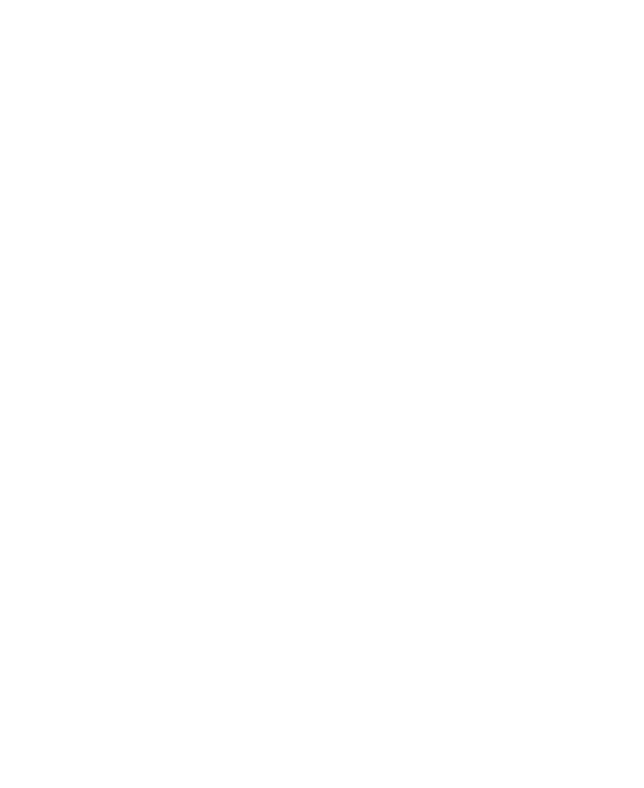
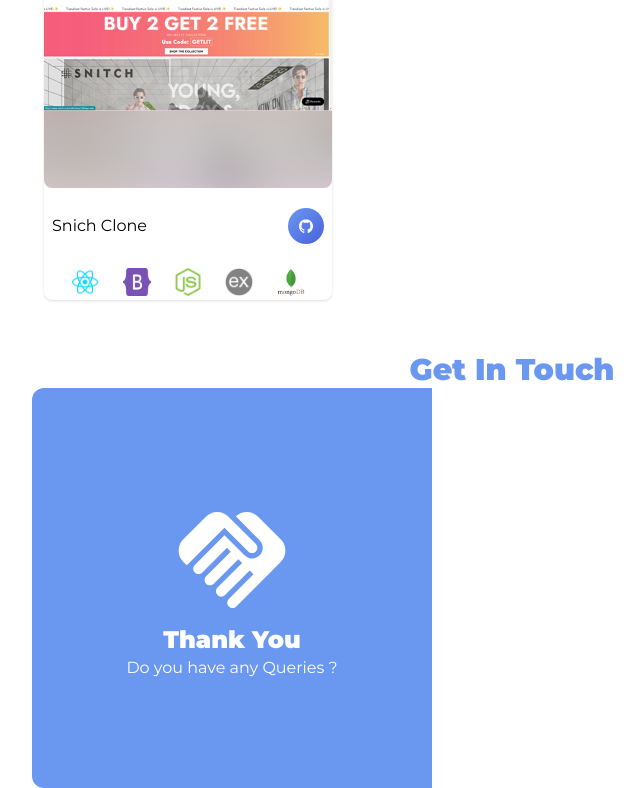
Before and after one commit to krishnaSONI011/portfolio2.0, a React (Create React App) app: page / in a window 1280 px wide. Shown: the part 2091-2879 px from the top of the page, without its empty margins (128-772 px from the left). Before the commit the page ends 1903 px from the top, so only its background shows below. Built offline with nearby package versions, Linux system fonts and the light colour scheme.

Commit message:
project section done

```diff
--- a/src/App.css
+++ b/src/App.css
@@ -23,3 +23,7 @@ body::-webkit-scrollbar-thumb {
 .btn{
   background:linear-gradient(134deg, #6A98F0 0%, #4961DC 99%)
 }
+
+.unscroll::-webkit-scrollbar {
+display: none;
+}
--- a/src/App.js
+++ b/src/App.js
@@ -5,6 +5,8 @@ import {DarkmodeProvider} from './Components/context/Darkmode.js'
 import Home from './Components/Home';
 import About from './Components/About';
 import Skill from './Components/Skills';
+import Project from './Components/Project';
+import GetinTouch from './Components/GetinTouch';
 function App() {
   return (
    <>
@@ -14,6 +16,8 @@ function App() {
    <Home/>
    <About/>
    <Skill/>
+   <Project/>
+   <GetinTouch/>
    </DarkmodeProvider>
    </>
   );
--- /dev/null
+++ b/src/Components/Form.jsx
@@ -0,0 +1,11 @@
+import React from 'react'
+
+export default function Form() {
+  return (
+    <div>
+      <form>
+
+      </form>
+    </div>
+  )
+}
--- /dev/null
+++ b/src/Components/GetinTouch.jsx
@@ -0,0 +1,30 @@
+import React from 'react'
+import { MdHandshake } from "react-icons/md";
+import Form from './Form';
+export default function GetinTouch() {
+  return (
+    <div className='mt-10 px-40'>
+      <div className='text-center text-3xl font-semibold text-[#6A98F0] font-1'>
+        Get In Touch
+      </div>
+
+     <div className='flex '>
+        <div className='w-[400px] h-[400px] bg-[#6A98F0] flex justify-center items-center flex-col rounded-l-xl'>
+                <div>
+                    <MdHandshake className='text-9xl text-white'/>
+                </div>
+                <div>
+                    <div className='font-semibold font-1 text-white text-2xl text-center'>Thank You</div>
+                    <div className=' font-1 text-white text-md'>Do you have any Queries ?</div>
+                </div>
+        </div>
+
+
+        {/* Form component */}
+        <div>
+            <Form/>
+        </div>
+     </div>
+    </div>
+  )
+}
--- /dev/null
+++ b/src/Components/Project.jsx
@@ -0,0 +1,29 @@
+import React from 'react'
+import Projecttile from './Projecttile'
+
+export default function Project() {
+  const projects = [
+    {name:'Snich Clone', image:'/images/ecom.png',skills:[
+      {skill:'React'},{skill:'Bootstrap'},{skill:'Node'},{skill:'express'},{skill:'mongoDB'}
+    ]},
+
+
+  ]
+  return (
+    <>
+      <div className='mt-10 px-40'>
+        <div className='text-center'>
+                <h1 className='font-1 text-3xl text-[#6A98F0] '>Projects</h1>
+        </div>
+        <div className='flex'>
+          {
+            projects.map((p)=>(
+
+              <Projecttile name={p.name} image={p.image} skills={p.skills}/>
+            ))
+          }
+        </div>
+      </div>
+    </>
+  )
+}
--- /dev/null
+++ b/src/Components/Projecttile.jsx
@@ -0,0 +1,37 @@
+import React from 'react'
+import { DiGithubBadge } from "react-icons/di";
+
+export default function Projecttile(props) {
+  function imagepiker(image){
+    // eslint-disable-next-line default-case
+    switch(image){
+      case'React': return "/logo/react.png"
+      case'Node':return"/logo/node.png"
+      case'express':return"/logo/express.png"
+      case'Bootstrap':return"/logo/bootstrap.png"
+      case'Tailwind':return'/logo/tailwind.png'
+      case'Wordpress':return'/logo/wordpress.png'
+      case'Mysql':return'/logo/mysql.png'
+      case'mongoDB':return'/logo/mongo.png'
+    }
+    return;
+   }
+  const [s] = React.useState(props.skills)
+  console.log(props.name)
+  return (
+    <div className='w-72 m-3  shadow rounded-lg'>
+      <div>
+        <img src={props.image} alt='' className='w-full rounded-lg' />
+      </div>
+        <div className='flex justify-between items-center py-5 px-2'>
+            <p className='font-1'>{props.name}</p>
+            <button className='btn rounded-full py-2 px-2 border-none '><DiGithubBadge className='text-white text-xl'/></button>
+        </div>
+        <div className='flex justify-evenly overflow-x-scroll  unscroll p-1'>
+        {props.skills.map((s)=>(
+          <img src={imagepiker(s.skill)} alt='' className='w-7 '/>
+        ))}
+        </div>
+    </div>
+  )
+}
```
Also changed, not shown: public/images/ecom.png (added).
